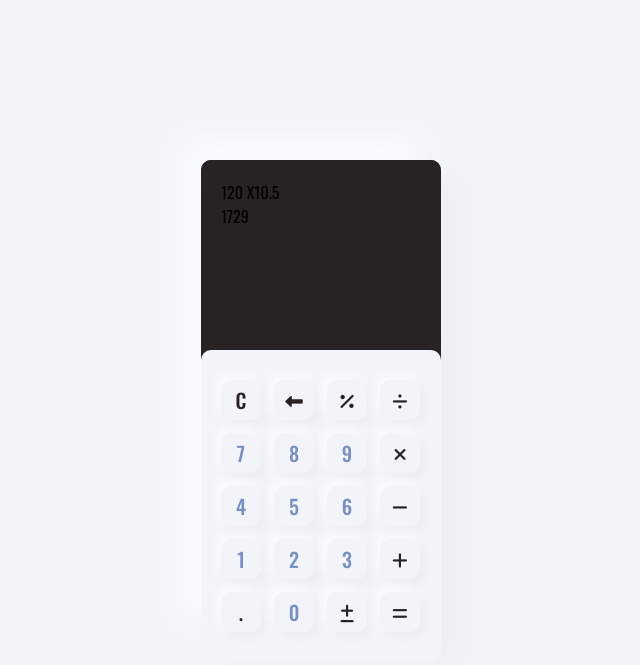
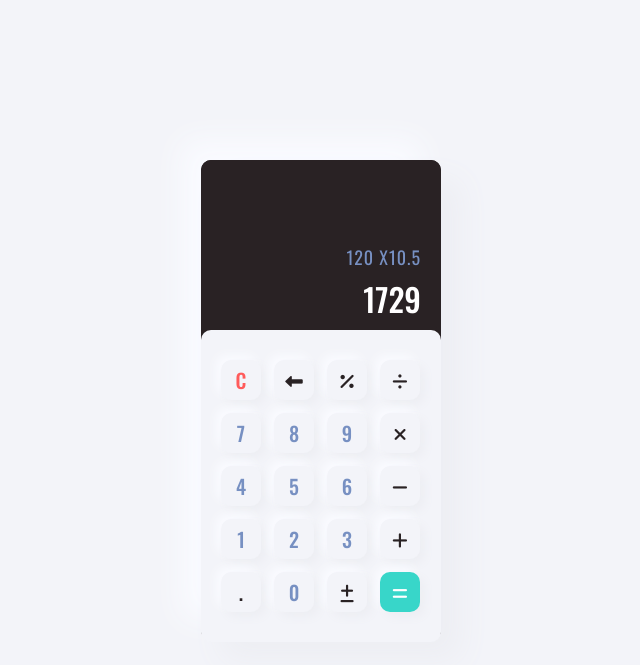
Before and after one commit to KhalidSaifullahFuad/calculator-with-js, a plain HTML site: page index.html in a window 1280 px wide. Shown: the whole page, without its empty margins (319-959 px from the left). Drawn offline with nearby package versions, Linux system fonts and the light colour scheme.

Commit message:
🎨 Updated Style

```diff
--- a/style.css
+++ b/style.css
@@ -36,17 +36,38 @@ body{
 
 .display{
     background: var(--clr-display);
-    height: 150px;
-    padding: 20px;
+    height: 170px;
+    padding: 0 20px;
     border-radius: var(--corner-radius);
+    display: flex;
+    flex-direction: column;
+    justify-content: flex-end;
+}
+
+.expression{
+    max-height: 115px;
+    margin-top: 20px;
+    padding-bottom: 5px;
+    text-align: end;
+    overflow: auto;
+    color: var(--clr-number);
+    font-size: 18px;
+    letter-spacing: 1px;
+}
+
+.result{
+    color: white;
+    text-align: right;
+    font-size: 32px;
+    font-weight: 500;
+    min-height: 55px;
 }
 
 .btn-grid{
     display: flex;
     flex-wrap: wrap;
     gap: 13px;
-    padding-inline: 20px;
-    padding-block: 30px;
+    padding:30px 20px;
     border-radius: var(--corner-radius);
     background: var(--clr-background);
 }
@@ -79,12 +100,15 @@ body{
     color: var(--clr-number);
 }
 
+.btn-clear{
+    color: rgb(255, 91, 91);
+}
 
-#btn-equal{
+.btn-equal{
     background: var(--clr-green);
     color: white;
 }
-#btn-equal:hover{
+.btn-equal:hover{
     box-shadow: inset 5px 5px 10px #30b6ab,
                 inset -5px -5px 10px #40f6e7;
 }
```
